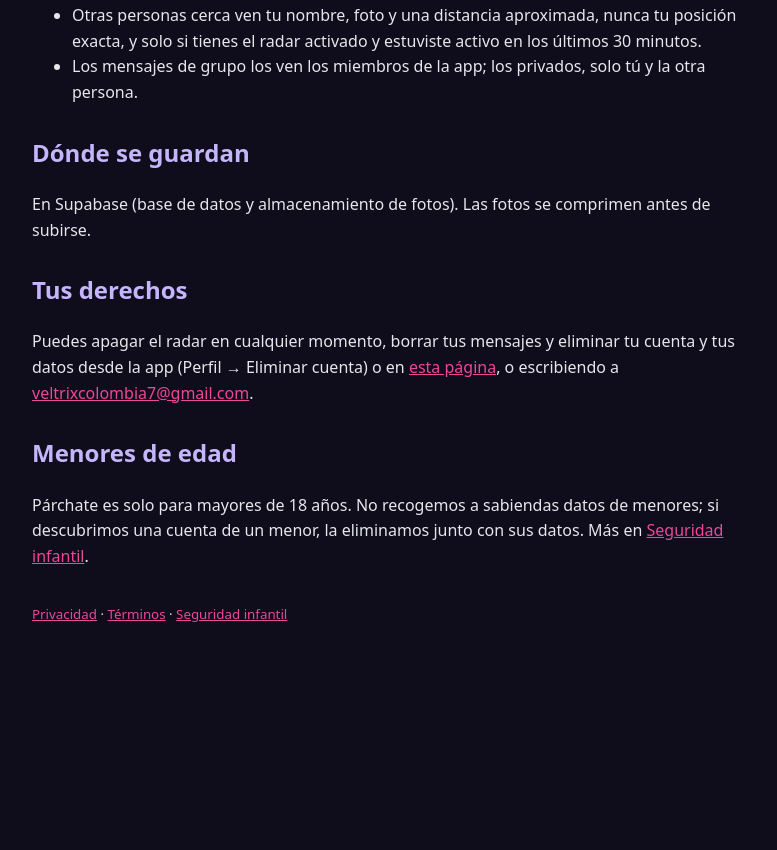
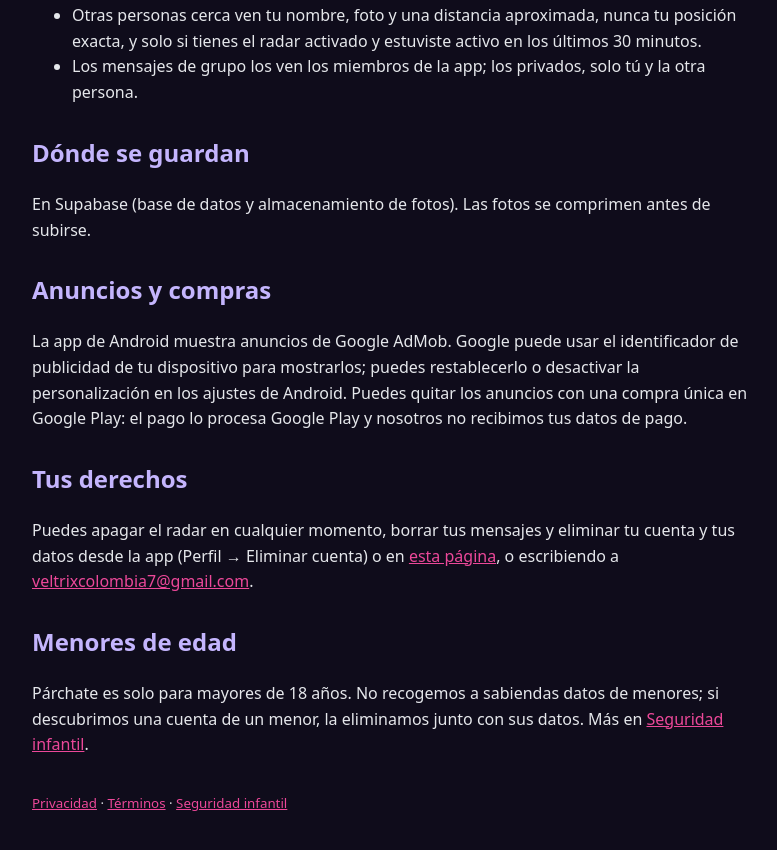
Before and after one commit to Yairpit/parchate-medellin, a plain HTML site: page privacidad.html in a window 1280 px wide. Shown: the part 636-1486 px from the top of the page, without its empty margins (248-1025 px from the left). Before the commit the page ends 1303 px from the top, so only its background shows below. Drawn offline with Linux system fonts and the light colour scheme.

Commit message:
Update privacy policy with ads and purchases information
Added sections on ads and purchases, and repeated rights and minors sections.

```diff
--- a/privacidad.html
+++ b/privacidad.html
@@ -3,5 +3,5 @@
 <h2>Para qué los usamos</h2><p>Para iniciar tu sesión, mostrar parches y personas a menos de 1 km, permitir los chats y mantener la comunidad segura. No vendemos tus datos ni los usamos para publicidad.</p>
 <h2>Qué ven los demás</h2><ul><li>Otras personas cerca ven tu nombre, foto y una distancia aproximada, nunca tu posición exacta, y solo si tienes el radar activado y estuviste activo en los últimos 30 minutos.</li><li>Los mensajes de grupo los ven los miembros de la app; los privados, solo tú y la otra persona.</li></ul>
 <h2>Dónde se guardan</h2><p>En Supabase (base de datos y almacenamiento de fotos). Las fotos se comprimen antes de subirse.</p>
-<h2>Tus derechos</h2><p>Puedes apagar el radar en cualquier momento, borrar tus mensajes y eliminar tu cuenta y tus datos desde la app (Perfil → Eliminar cuenta) o en <a href="/eliminar-cuenta.html">esta página</a>, o escribiendo a <a href="mailto:veltrixcolombia7@gmail.com">veltrixcolombia7@gmail.com</a>.</p>
+<h2>Anuncios y compras</h2><p>La app de Android muestra anuncios de Google AdMob. Google puede usar el identificador de publicidad de tu dispositivo para mostrarlos; puedes restablecerlo o desactivar la personalización en los ajustes de Android. Puedes quitar los anuncios con una compra única en Google Play: el pago lo procesa Google Play y nosotros no recibimos tus datos de pago.</p><h2>Tus derechos</h2><p>Puedes apagar el radar en cualquier momento, borrar tus mensajes y eliminar tu cuenta y tus datos desde la app (Perfil → Eliminar cuenta) o en <a href="/eliminar-cuenta.html">esta página</a>, o escribiendo a <a href="mailto:veltrixcolombia7@gmail.com">veltrixcolombia7@gmail.com</a>.</p>
 <h2>Menores de edad</h2><p>Párchate es solo para mayores de 18 años. No recogemos a sabiendas datos de menores; si descubrimos una cuenta de un menor, la eliminamos junto con sus datos. Más en <a href="/seguridad-infantil.html">Seguridad infantil</a>.</p><p style="margin-top:32px"><small><a href="/privacidad.html">Privacidad</a> · <a href="/terminos.html">Términos</a> · <a href="/seguridad-infantil.html">Seguridad infantil</a></small></p></body></html>
```
